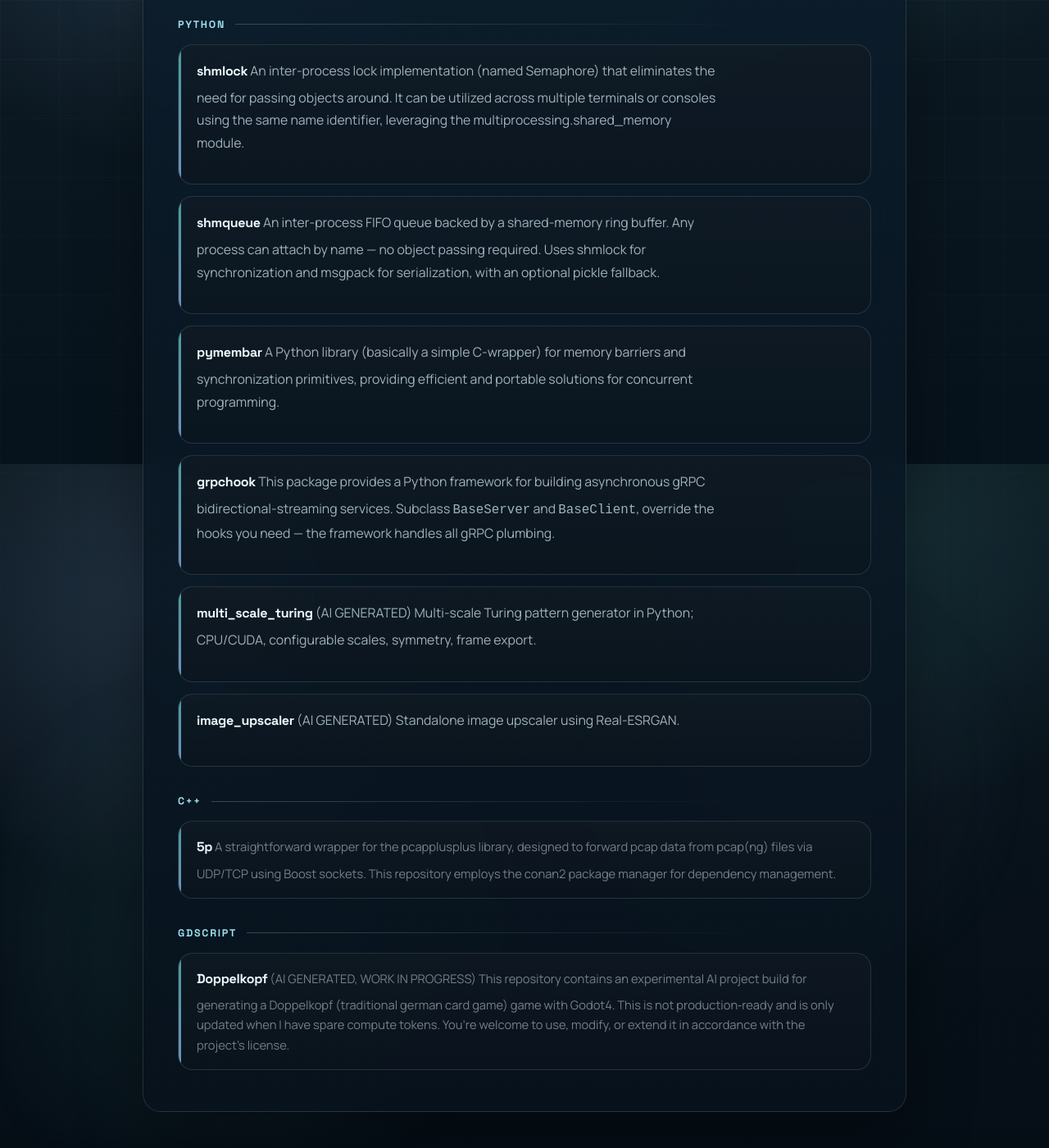
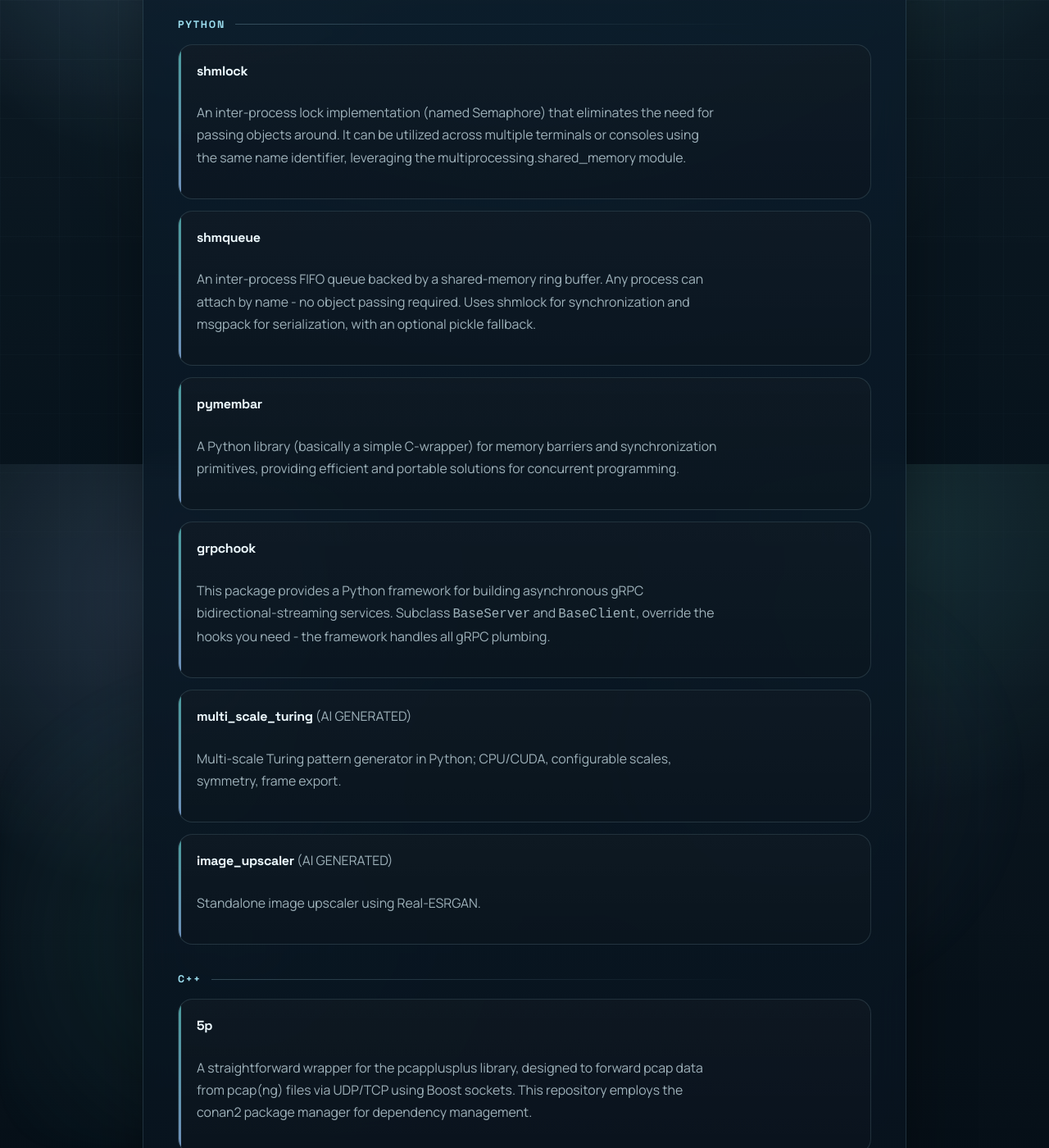
Before and after one commit to fwkrumm/fwkrumm.github.io, a Jekyll site: the page built from index.md, in a window 1280 px wide and 1400 px high, scrolled down 334 px. Shown: the whole window at 82% size. Built offline with Jekyll 4.4.1, drawn with Linux system fonts in a browser that asks for light colours; some of the changed text lies outside the part shown.

Commit message:
minor adjustment of text layout

```diff
--- a/index.md
+++ b/index.md
@@ -12,29 +12,37 @@ Your feedback is highly appreciated.
 ## Python
 
 - [shmlock](https://github.com/fwkrumm/shmlock)
-An inter-process lock implementation (named Semaphore) that eliminates the need for passing objects around. It can be utilized across multiple terminals or consoles using the same name identifier, leveraging the multiprocessing.shared_memory module.
+
+  An inter-process lock implementation (named Semaphore) that eliminates the need for passing objects around. It can be utilized across multiple terminals or consoles using the same name identifier, leveraging the multiprocessing.shared_memory module.
 
 - [shmqueue](https://github.com/fwkrumm/shmqueue)
-An inter-process FIFO queue backed by a shared-memory ring buffer. Any process can attach by name — no object passing required. Uses shmlock for synchronization and msgpack for serialization, with an optional pickle fallback.
+
+  An inter-process FIFO queue backed by a shared-memory ring buffer. Any process can attach by name - no object passing required. Uses shmlock for synchronization and msgpack for serialization, with an optional pickle fallback.
 
 - [pymembar](https://github.com/fwkrumm/pymembar)
-A Python library (basically a simple C-wrapper) for memory barriers and synchronization primitives, providing efficient and portable solutions for concurrent programming.
+
+  A Python library (basically a simple C-wrapper) for memory barriers and synchronization primitives, providing efficient and portable solutions for concurrent programming.
 
 - [grpchook](https://github.com/fwkrumm/grpchook)
-This package provides a Python framework for building asynchronous gRPC bidirectional-streaming services. Subclass `BaseServer` and `BaseClient`, override the hooks you need — the framework handles all gRPC plumbing.
+
+  This package provides a Python framework for building asynchronous gRPC bidirectional-streaming services. Subclass `BaseServer` and `BaseClient`, override the hooks you need - the framework handles all gRPC plumbing.
 
 - [multi_scale_turing](https://github.com/fwkrumm/multi_scale_turing) (AI GENERATED)
-Multi-scale Turing pattern generator in Python; CPU/CUDA, configurable scales, symmetry, frame export.
+
+  Multi-scale Turing pattern generator in Python; CPU/CUDA, configurable scales, symmetry, frame export.
 
 - [image_upscaler](https://github.com/fwkrumm/image_upscaler) (AI GENERATED)
-Standalone image upscaler using Real-ESRGAN.
+
+  Standalone image upscaler using Real-ESRGAN.
 
 ## C++
 
 - [5p](https://github.com/fwkrumm/5p)
-A straightforward wrapper for the pcapplusplus library, designed to forward pcap data from pcap(ng) files via UDP/TCP using Boost sockets. This repository employs the conan2 package manager for dependency management.
+
+  A straightforward wrapper for the pcapplusplus library, designed to forward pcap data from pcap(ng) files via UDP/TCP using Boost sockets. This repository employs the conan2 package manager for dependency management.
 
 ## GDScript
 
 - [Doppelkopf](https://github.com/fwkrumm/doppelkopf) (AI GENERATED, WORK IN PROGRESS)
-This repository contains an experimental AI project build for generating a Doppelkopf (traditional german card game) game with Godot4. This is not production‑ready and is only updated when I have spare compute tokens. You’re welcome to use, modify, or extend it in accordance with the project’s license.
+
+  This repository contains an experimental AI project build for generating a Doppelkopf (traditional german card game) game with Godot4. This is not production-ready and is only updated when I have spare compute tokens. You're welcome to use, modify, or extend it in accordance with the project's license.
```
